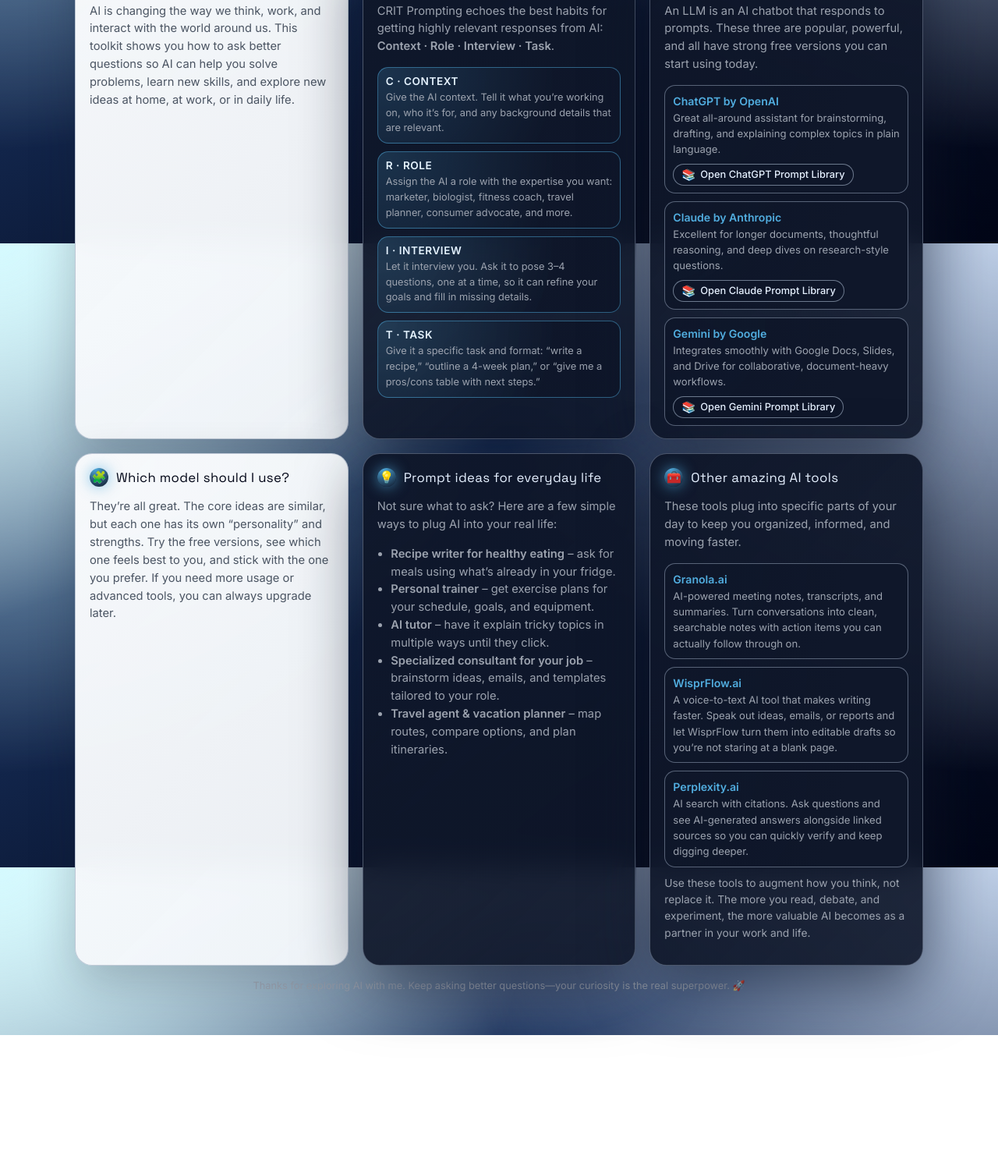
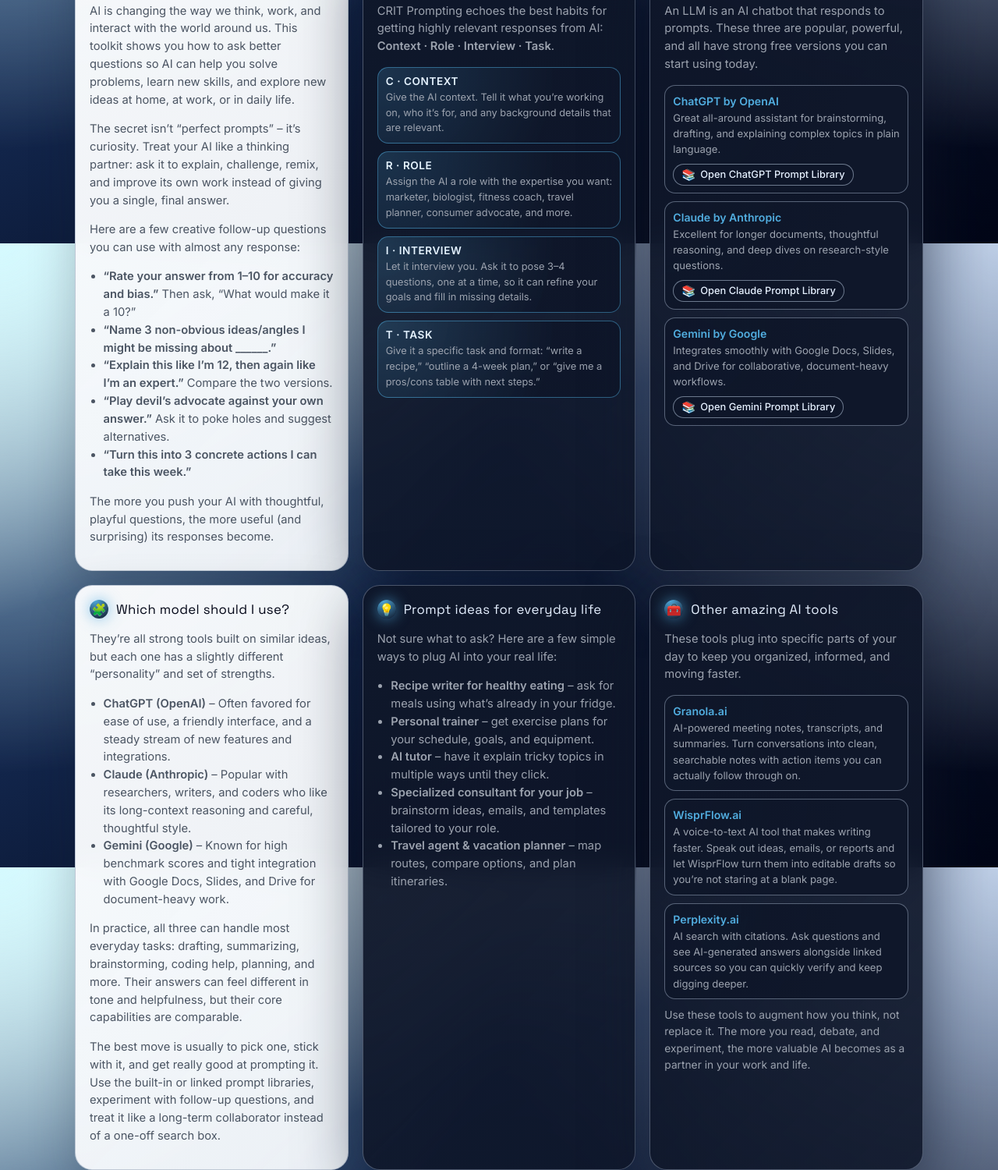
Before and after one commit to AgenticBen/AI-Academy, a plain HTML site: page tech-the-halls.html in a window 1280 px wide. Shown: the part 488-1988 px from the top of the page at 78% size. Before the commit the page ends 1815 px from the top, so only its background shows below. Drawn offline with Linux system fonts and the light colour scheme.

Commit message:
Enhance AI interaction tips and model recommendations
Added additional guidance on engaging with AI and model selection.

```diff
--- a/tech-the-halls.html
+++ b/tech-the-halls.html
@@ -537,8 +537,26 @@
     This toolkit shows you how to ask better questions so AI can help you solve
     problems, learn new skills, and explore new ideas at home, at work, or in daily life.
   </p>
+  <p>
+    The secret isn’t “perfect prompts” – it’s curiosity. Treat your AI like a thinking partner:
+    ask it to explain, challenge, remix, and improve its own work instead of giving you a single,
+    final answer.
+  </p>
+  <p>
+    Here are a few creative follow-up questions you can use with almost any response:
+  </p>
+  <ul>
+    <li><strong>“Rate your answer from 1–10 for accuracy and bias.”</strong> Then ask, “What would make it a 10?”</li>
+    <li><strong>“Name 3 non-obvious ideas/angles I might be missing about ______.”</strong></li>
+    <li><strong>“Explain this like I’m 12, then again like I’m an expert.”</strong> Compare the two versions.</li>
+    <li><strong>“Play devil’s advocate against your own answer.”</strong> Ask it to poke holes and suggest alternatives.</li>
+    <li><strong>“Turn this into 3 concrete actions I can take this week.”</strong></li>
+  </ul>
+  <p>
+    The more you push your AI with thoughtful, playful questions, the more useful (and surprising)
+    its responses become.
+  </p>
 </section>
-
         <!-- CRIT framework -->
         <section class="section-card">
           <div class="section-header">
@@ -659,11 +677,26 @@
     <div class="section-title">Which model should I use?</div>
   </div>
   <p>
-            They’re all great. The core ideas are similar, but each one has its own “personality”
-            and strengths. Try the free versions, see which one feels best to you, and stick with
-            the one you prefer. If you need more usage or advanced tools, you can always upgrade later.
+    They’re all strong tools built on similar ideas, but each one has a slightly different
+    “personality” and set of strengths.
+  </p>
+  <ul>
+    <li><strong>ChatGPT (OpenAI)</strong> – Often favored for ease of use, a friendly interface, and a steady stream of new features and integrations.</li>
+    <li><strong>Claude (Anthropic)</strong> – Popular with researchers, writers, and coders who like its long-context reasoning and careful, thoughtful style.</li>
+    <li><strong>Gemini (Google)</strong> – Known for high benchmark scores and tight integration with Google Docs, Slides, and Drive for document-heavy work.</li>
+  </ul>
+  <p>
+    In practice, all three can handle most everyday tasks: drafting, summarizing, brainstorming,
+    coding help, planning, and more. Their answers can feel different in tone and helpfulness,
+    but their core capabilities are comparable.
+  </p>
+  <p>
+    The best move is usually to pick one, stick with it, and get really good at prompting it.
+    Use the built-in or linked prompt libraries, experiment with follow-up questions, and treat
+    it like a long-term collaborator instead of a one-off search box.
   </p>
 </section>
+
 
         <!-- Prompt ideas -->
         <section class="section-card">
```
Lines whose indentation alone changed are shown as unchanged.
